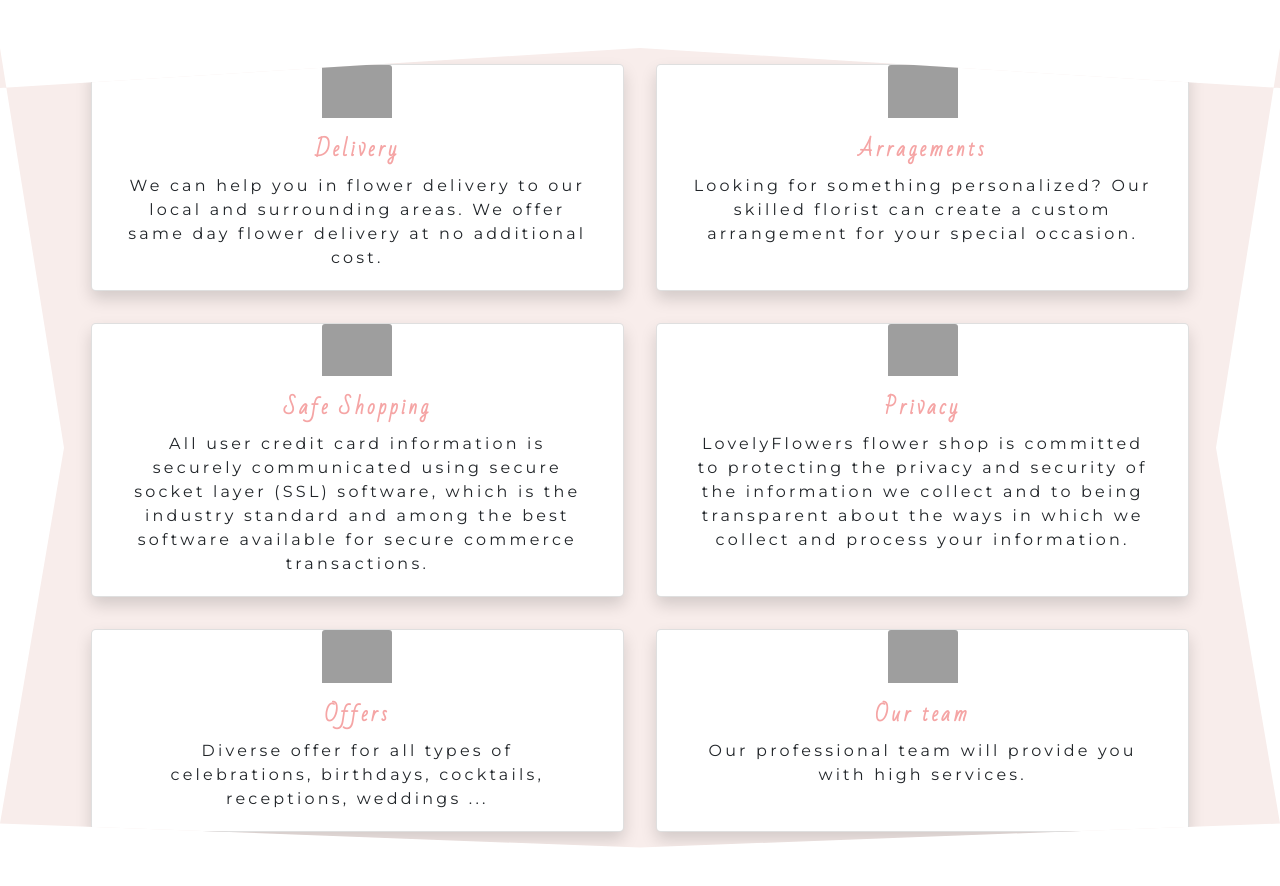
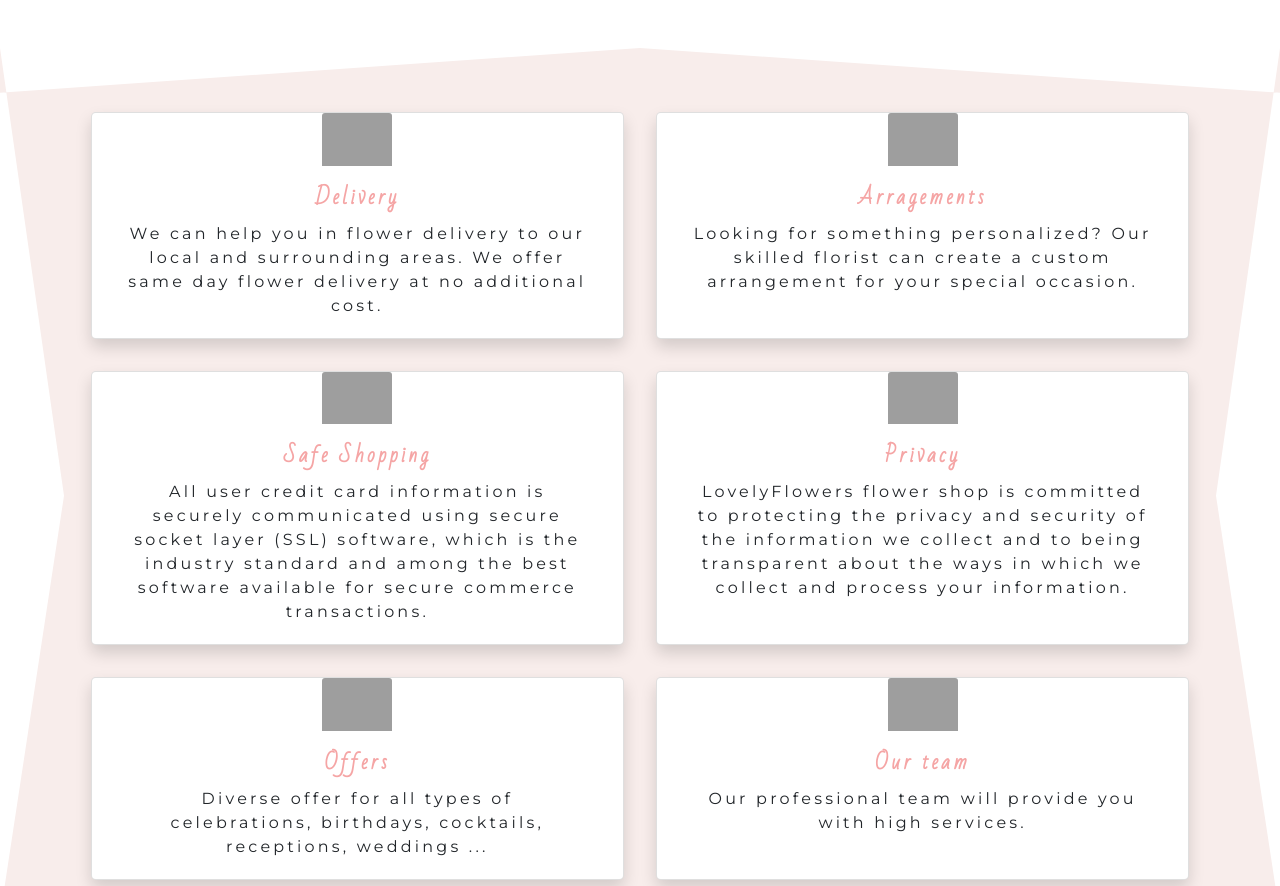
Before and after one commit to andjelamilovic/LovelyFlowers, a plain HTML site: page services.html in a window 1280 px wide. Shown: the part 792-1678 px from the top of the page. Drawn offline with nearby package versions, Linux system fonts and the light colour scheme; grey boxes are pictures that could not be loaded.

Commit message:
Update services.html

```diff
--- a/services.html
+++ b/services.html
@@ -86,7 +86,7 @@
         </div>
         <!--SECTION 1-->
         <div id="bg3">
-        <div id="s15" class="row justify-content-center m-0 mt-5">
+        <div id="s15" class="row justify-content-center m-0 mt-5 pt-5 pb-5">
             <div class="card col-10 col-md-5 m-3 shadow rounded-lg text-center">
                 <img src="https://img.icons8.com/dotty/80/000000/delivery.png" class="card-img-top mx-auto" alt="...">
                 <div class="card-body">
```
